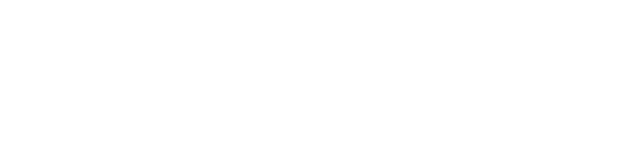
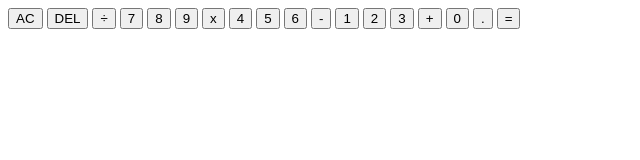
Before and after one commit to L-Benvenuti/project-calculator, a plain HTML site: page index.html in a window 1280 px wide. Shown: the whole page, without its empty margins (0-640 px from the left). Drawn offline with Linux system fonts and the light colour scheme.

Commit message:
index.html add: basic calculator structure and buttons

```diff
--- a/index.html
+++ b/index.html
@@ -9,6 +9,33 @@
     <script src="script.js" defer></script>
 </head>
 <body>
-
+    <div class="calc-container">
+        <div class="display"></div>
+        <div class="btn-container">
+            <!-- First Line -->
+            <button class="bigger" id="clear">AC</button>
+            <button id="del">DEL</button>
+            <button id="divide">÷</button>
+            <!-- Second Line -->
+            <button id="7">7</button>
+            <button id="8">8</button>
+            <button id="9">9</button>
+            <button id="multiply">x</button>
+            <!-- Third Line -->
+            <button id="4">4</button>
+            <button id="5">5</button>
+            <button id="6">6</button>
+            <button id="subtract">-</button>
+            <!-- Fourth Line -->
+            <button id="1">1</button>
+            <button id="2">2</button>
+            <button id="3">3</button>
+            <button id="add">+</button>
+            <!-- Fifth Line -->
+            <button id="0">0</button>
+            <button id="dot">.</button>
+            <button class="bigger" id="equal">=</button>
+        </div>
+    </div>
 </body>
 </html>
```
